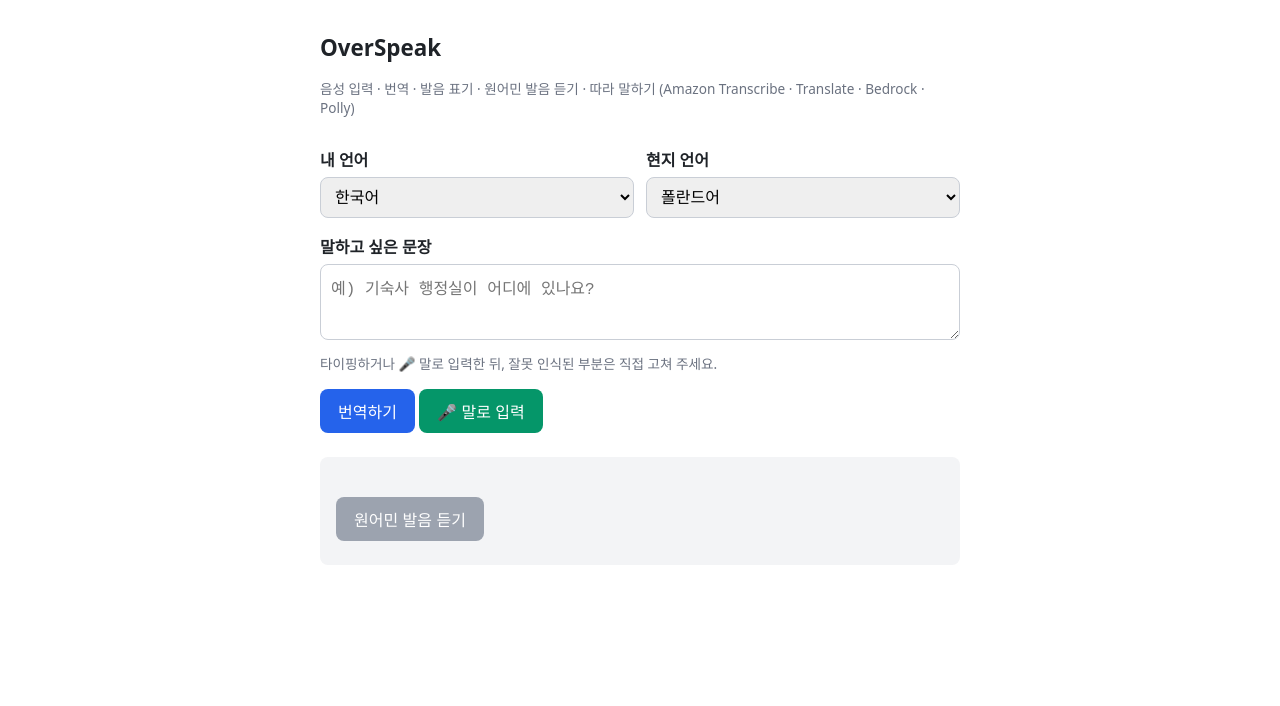
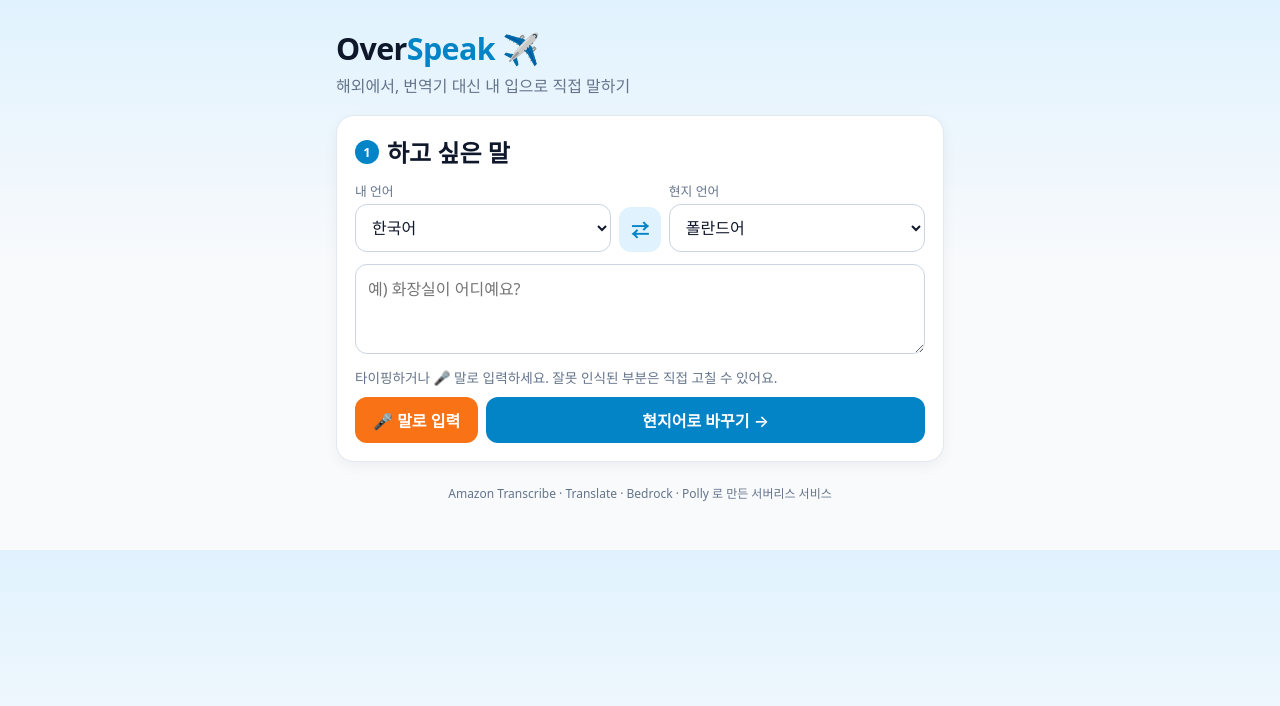
Before and after one commit to kangtayie/Cloud-Native_final-report, a plain HTML site: page frontend/index.html in a window 1280 px wide. Drawn offline with Linux system fonts and the light colour scheme.

Commit message:
style: OverSpeak 3단계 카드 UI로 개편

```diff
--- a/frontend/index.html
+++ b/frontend/index.html
@@ -5,72 +5,122 @@
 <meta name="viewport" content="width=device-width, initial-scale=1">
 <title>OverSpeak · 해외에서 직접 말하기</title>
 <style>
-  body { font-family: system-ui, -apple-system, "Malgun Gothic", sans-serif; max-width: 640px; margin: 32px auto; padding: 0 16px; color: #1f2328; }
-  h1 { font-size: 1.4rem; }
-  label { display: block; font-weight: 600; margin: 16px 0 6px; }
-  textarea, select { width: 100%; padding: 10px; font-size: 1rem; border: 1px solid #c9ced6; border-radius: 8px; box-sizing: border-box; }
-  .row { display: flex; gap: 12px; }
-  .row > div { flex: 1; }
-  button { margin-top: 16px; padding: 10px 18px; font-size: 1rem; border: 0; border-radius: 8px; background: #2563eb; color: #fff; cursor: pointer; }
-  button:disabled { background: #9ca3af; cursor: not-allowed; }
-  .result { margin-top: 24px; padding: 16px; border-radius: 8px; background: #f3f4f6; min-height: 24px; }
-  .translated { font-size: 1.3rem; font-weight: 600; }
-  .note { font-size: 0.85rem; color: #6b7280; margin-top: 8px; }
-  .pron { margin-top: 10px; line-height: 1.6; }
-  .pron .tag { display: inline-block; min-width: 72px; font-size: 0.8rem; color: #6b7280; }
-  .pron .hangul { font-size: 1.1rem; font-weight: 600; }
-  .practice { margin-top: 20px; padding-top: 14px; border-top: 1px solid #d1d5db; }
-  #recBtn, .mic { background: #059669; }
-  #recBtn.recording, .mic.recording { background: #dc2626; }
-  .score { font-size: 1.6rem; font-weight: 700; margin-top: 10px; }
-  .words span { display: inline-block; margin: 2px 4px 2px 0; padding: 2px 6px; border-radius: 6px; }
-  .words .ok { background: #d1fae5; color: #065f46; }
-  .words .ng { background: #fee2e2; color: #991b1b; text-decoration: underline wavy; }
+  /* 디자인 토큰: 여행 앱 느낌의 하늘색(주) + 코랄(녹음) */
+  :root {
+    --sky: #0284c7; --sky-soft: #e0f2fe; --coral: #f97316; --coral-dark: #ea580c;
+    --ink: #0f172a; --muted: #64748b; --line: #e2e8f0; --card: #ffffff;
+    --ok-bg: #dcfce7; --ok: #166534; --ng-bg: #fee2e2; --ng: #991b1b;
+  }
+  * { box-sizing: border-box; }
+  body {
+    margin: 0; color: var(--ink);
+    font-family: "Pretendard", system-ui, -apple-system, "Malgun Gothic", sans-serif;
+    background: linear-gradient(180deg, #e0f2fe 0%, #f8fafc 260px);
+  }
+  .wrap { max-width: 640px; margin: 0 auto; padding: 28px 16px 48px; }
+  header { margin-bottom: 18px; }
+  .logo { font-size: 1.9rem; font-weight: 800; letter-spacing: -0.02em; margin: 0; }
+  .logo span { color: var(--sky); }
+  .tagline { margin: 4px 0 0; color: var(--muted); }
+
+  .card { background: var(--card); border: 1px solid var(--line); border-radius: 18px; padding: 18px; margin-top: 14px; box-shadow: 0 4px 14px rgba(15, 23, 42, 0.05); }
+  .step { display: flex; align-items: center; gap: 8px; font-weight: 700; margin: 0 0 12px; }
+  .step b { display: inline-grid; place-items: center; width: 24px; height: 24px; border-radius: 50%; background: var(--sky); color: #fff; font-size: 0.8rem; }
+
+  .langs { display: grid; grid-template-columns: 1fr auto 1fr; gap: 8px; align-items: end; }
+  .langs label { display: block; font-size: 0.8rem; color: var(--muted); margin-bottom: 4px; }
+  select, textarea { width: 100%; padding: 11px 12px; font-size: 1rem; font-family: inherit; color: var(--ink); background: #fff; border: 1px solid #cbd5e1; border-radius: 12px; }
+  textarea { resize: vertical; min-height: 84px; }
+  select:focus, textarea:focus { outline: 2px solid var(--sky-soft); border-color: var(--sky); }
+
+  button { font: inherit; border: 0; cursor: pointer; border-radius: 12px; padding: 11px 18px; font-weight: 600; color: #fff; background: var(--sky); }
+  button:disabled { background: #cbd5e1; cursor: not-allowed; }
+  .swap { background: var(--sky-soft); color: var(--sky); padding: 10px 12px; font-size: 1.1rem; }
+  .actions { display: flex; gap: 8px; margin-top: 10px; }
+  .actions .grow { flex: 1; }
+  .mic { background: var(--coral); }
+  .mic:hover:not(:disabled) { background: var(--coral-dark); }
+  .mic.recording { background: #dc2626; animation: pulse 1.2s infinite; }
+  @keyframes pulse { 50% { box-shadow: 0 0 0 8px rgba(220, 38, 38, 0.15); } }
+
+  .note { font-size: 0.85rem; color: var(--muted); margin-top: 8px; }
+  .translated { font-size: 1.45rem; font-weight: 700; line-height: 1.35; word-break: break-word; }
+  .pron { margin-top: 12px; display: grid; gap: 6px; }
+  .pron div { display: flex; gap: 10px; align-items: baseline; }
+  .pron .tag { flex: none; font-size: 0.75rem; color: var(--sky); background: var(--sky-soft); padding: 2px 8px; border-radius: 999px; }
+  .pron .hangul { font-size: 1.15rem; font-weight: 700; }
+  .listen { margin-top: 14px; }
+
+  .practice .mic { width: 100%; padding: 14px; font-size: 1.05rem; }
+  .score { font-size: 2.2rem; font-weight: 800; margin-top: 14px; color: var(--sky); }
+  .words { margin-top: 6px; }
+  .words span { display: inline-block; margin: 3px 4px 3px 0; padding: 3px 8px; border-radius: 8px; }
+  .words .ok { background: var(--ok-bg); color: var(--ok); }
+  .words .ng { background: var(--ng-bg); color: var(--ng); text-decoration: underline wavy; }
+  footer { margin-top: 22px; text-align: center; font-size: 0.75rem; color: var(--muted); }
+
+  @media (max-width: 420px) {
+    .logo { font-size: 1.6rem; }
+    .translated { font-size: 1.25rem; }
+  }
 </style>
 </head>
 <body>
-  <h1>OverSpeak</h1>
-  <p class="note">음성 입력 · 번역 · 발음 표기 · 원어민 발음 듣기 · 따라 말하기 (Amazon Transcribe · Translate · Bedrock · Polly)</p>
+<div class="wrap">
+  <header>
+    <h1 class="logo">Over<span>Speak</span> ✈️</h1>
+    <p class="tagline">해외에서, 번역기 대신 내 입으로 직접 말하기</p>
+  </header>
 
-  <div class="row">
+  <!-- ① 말하기: 언어 선택 + 문장 입력(타이핑 또는 음성) -->
+  <section class="card">
+    <h2 class="step"><b>1</b> 하고 싶은 말</h2>
+    <div class="langs">
       <div>
         <label for="source">내 언어</label>
         <select id="source"></select>
       </div>
+      <button id="swapBtn" class="swap" title="언어 바꾸기" aria-label="언어 바꾸기">⇄</button>
       <div>
         <label for="target">현지 언어</label>
         <select id="target"></select>
       </div>
     </div>
+    <textarea id="textInput" rows="3" style="margin-top:12px" placeholder="예) 화장실이 어디예요?"></textarea>
+    <div class="note" id="sttNote">타이핑하거나 🎤 말로 입력하세요. 잘못 인식된 부분은 직접 고칠 수 있어요.</div>
+    <div class="actions">
+      <button id="sttBtn" class="mic">🎤 말로 입력</button>
+      <button id="translateBtn" class="grow">현지어로 바꾸기 →</button>
+    </div>
+  </section>
 
-  <label for="textInput">말하고 싶은 문장</label>
-  <textarea id="textInput" rows="3" placeholder="예) 기숙사 행정실이 어디에 있나요?"></textarea>
-  <div class="note" id="sttNote">타이핑하거나 🎤 말로 입력한 뒤, 잘못 인식된 부분은 직접 고쳐 주세요.</div>
-
-  <button id="translateBtn">번역하기</button>
-  <button id="sttBtn" class="mic">🎤 말로 입력</button>
-
-  <div class="result">
+  <!-- ② 현지어: 번역문 + 발음 표기 + 원어민 듣기 -->
+  <section class="card" id="step2" hidden>
+    <h2 class="step"><b>2</b> 현지어로는 이렇게</h2>
     <div id="resultText" class="translated"></div>
     <div id="pron" class="pron" hidden>
       <div><span class="tag">영어식 발음</span><span id="romanization"></span></div>
       <div><span class="tag">한글 발음</span><span id="hangul" class="hangul"></span></div>
     </div>
     <div id="pronNote" class="note"></div>
-    <button id="listenBtn" disabled>원어민 발음 듣기</button>
+    <button id="listenBtn" class="listen" disabled>🔊 원어민 발음 듣기</button>
     <div id="listenNote" class="note"></div>
+  </section>
 
-    <div id="practice" class="practice" hidden>
-      <strong>따라 말하기</strong>
-      <div class="note">원어민 발음을 듣고 똑같이 말해 보세요. 최대 15초, 다시 누르면 녹음이 끝나요.</div>
-      <button id="recBtn">🎤 녹음 시작</button>
+  <!-- ③ 따라 말하기: 녹음 → 현지어 인식 → 일치율 -->
+  <section class="card practice" id="practice" hidden>
+    <h2 class="step"><b>3</b> 따라 말해 보기</h2>
+    <div class="note" style="margin-top:0">원어민 발음을 듣고 똑같이 말해 보세요. 최대 15초, 다시 누르면 녹음이 끝나요.</div>
+    <button id="recBtn" class="mic" style="margin-top:12px">🎤 녹음 시작</button>
     <div id="practiceNote" class="note"></div>
     <div id="practiceResult" hidden>
       <div class="score" id="scoreText"></div>
       <div class="words" id="wordsBox"></div>
       <div class="note" id="heardText"></div>
     </div>
-    </div>
+  </section>
+
+  <footer>Amazon Transcribe · Translate · Bedrock · Polly 로 만든 서버리스 서비스</footer>
 </div>
 
 <script>
@@ -111,6 +161,11 @@
 
   let lastTranslation = null;
 
+  // 언어 바꾸기 (현지인에게 들은 말을 거꾸로 번역해 볼 때)
+  $("swapBtn").onclick = () => {
+    [sourceSel.value, targetSel.value] = [targetSel.value, sourceSel.value];
+  };
+
   async function post(path, payload) { return request("POST", path, payload); }
 
   async function request(method, path, payload) {
@@ -139,9 +194,10 @@
     const target = targetSel.value;
     // 같은 언어끼리는 번역 API를 부르지 않음 (불필요한 호출 = 불필요한 비용)
     if (sourceSel.value === target) {
-      $("resultText").textContent = "내 언어와 현지 언어를 다르게 골라주세요.";
+      $("sttNote").textContent = "내 언어와 현지 언어를 다르게 골라주세요.";
       return;
     }
+    $("step2").hidden = false;
     $("resultText").textContent = "번역 중...";
     $("listenBtn").disabled = true;
     $("listenNote").textContent = "";
```
Also changed, not shown: 1 other file. Lines whose indentation alone changed are shown as unchanged.
